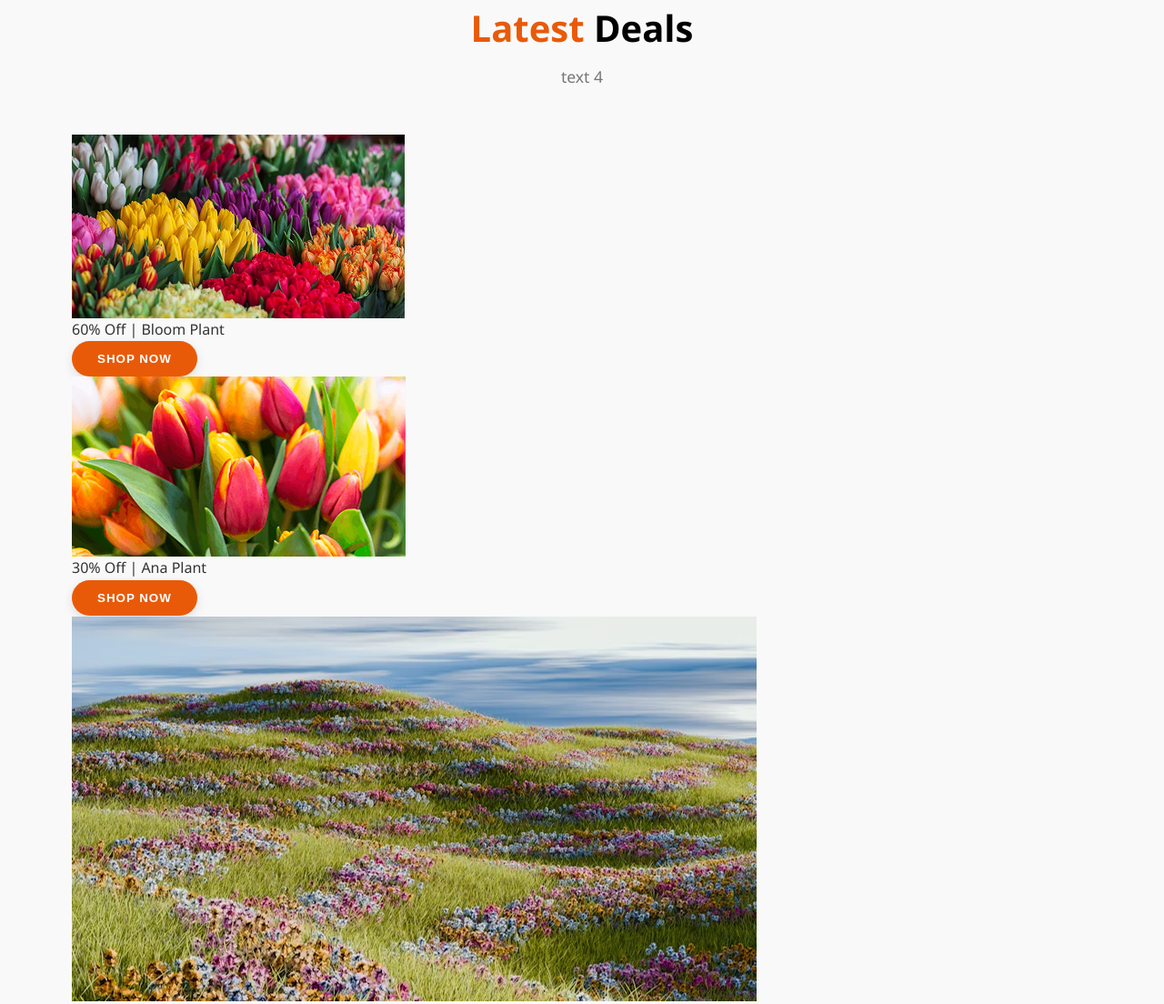
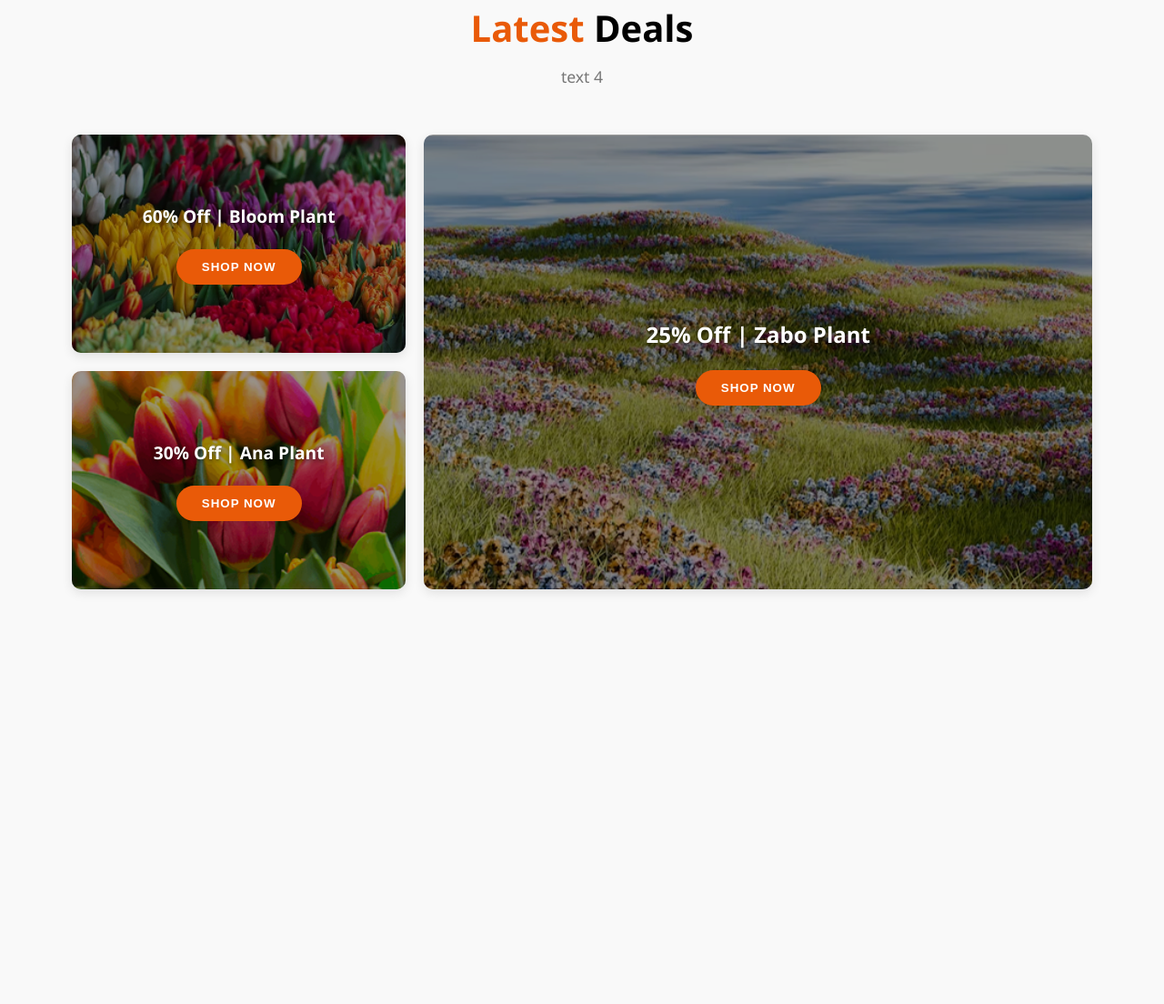
Before and after one commit to itsNazmulHasan/PH-Assignment, a plain HTML site: page Assignment 2/index.html in a window 1280 px wide. Shown: the part 2992-4096 px from the top of the page at 91% size. After the commit the page ends 3720 px from the top, so only its background shows below. Drawn offline with Linux system fonts and the light colour scheme.

Commit message:
css for sales

```diff
--- a/Assignment 2/style.css
+++ b/Assignment 2/style.css
@@ -325,3 +325,130 @@
         color: var(--primary);
         font-weight: bold;
       }
+
+
+           /* NEW DEALS SECTION STYLES */
+      .deals-grid {
+        display: grid;
+        grid-template-columns: 1fr 2fr;
+        gap: 20px;
+        height: 500px; /* Fixed height for the grid */
+      }
+
+      .left-grid {
+        display: grid;
+        grid-template-rows: 1fr 1fr;
+        gap: 20px;
+        height: 100%;
+      }
+
+      .deal-card {
+        position: relative;
+        overflow: hidden;
+        border-radius: 10px;
+        box-shadow: var(--shadow);
+        height: 100%;
+      }
+
+      .deal-card img {
+        width: 100%;
+        height: 100%;
+        object-fit: cover;
+        transition: transform 0.5s ease;
+      }
+
+      .deal-card:hover img {
+        transform: scale(1.05);
+      }
+
+      .deal-content {
+        position: absolute;
+        top: 0;
+        left: 0;
+        width: 100%;
+        height: 100%;
+        background-color: rgba(0, 0, 0, 0.4);
+        color: #fff;
+        display: flex;
+        flex-direction: column;
+        justify-content: center;
+        align-items: center;
+        padding: 20px;
+        text-align: center;
+      }
+
+      .deal-content .deal-badge {
+        font-size: 1.2rem;
+        font-weight: bold;
+        margin-bottom: 10px;
+        text-shadow: 0 2px 4px rgba(0, 0, 0, 0.5);
+      }
+
+      .deal-content .btn {
+        margin-top: 10px;
+      }
+
+          /* Sales/Deals section */
+
+
+      .deals-grid {
+        display: grid;
+        grid-template-columns: 1fr 2fr;
+        gap: 20px;
+        height: 500px;
+      }
+
+
+
+      .left-grid {
+        display: grid;
+        grid-template-rows: 1fr 1fr;
+        gap: 20px;
+        height: 100%;
+      }
+
+      .deal-card {
+        position: relative;
+        overflow: hidden;
+        border-radius: 10px;
+        box-shadow: var(--shadow);
+        height: 100%;
+      }
+
+      .deal-card img {
+        width: 100%;
+        height: 100%;
+        object-fit: cover;
+        transition: transform 0.5s ease;
+      }
+
+      .deal-card:hover img {
+        transform: scale(1.05);
+      }
+
+      .deal-content {
+        position: absolute;
+        top: 0;
+        left: 0;
+        width: 100%;
+        height: 100%;
+        background-color: rgba(0, 0, 0, 0.4);
+        color: #fff;
+        display: flex;
+        flex-direction: column;
+        justify-content: center;
+        align-items: center;
+        padding: 20px;
+        text-align: center;
+      }
+
+      .deal-content .deal-badge {
+        font-size: 1.2rem;
+        font-weight: bold;
+        margin-bottom: 10px;
+        text-shadow: 0 2px 4px rgba(0, 0, 0, 0.5);
+      }
+
+      .deal-content .btn {
+        margin-top: 10px;
+      }
```
Also changed, not shown: Assignment 2/index.html (+0 -1 lines).
